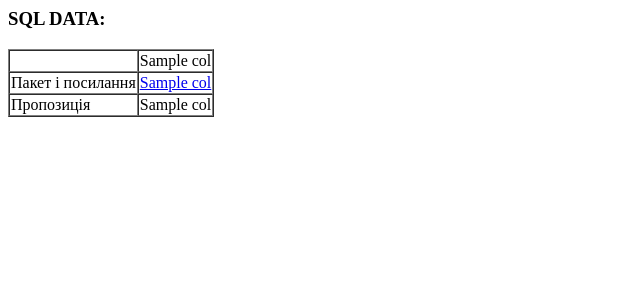
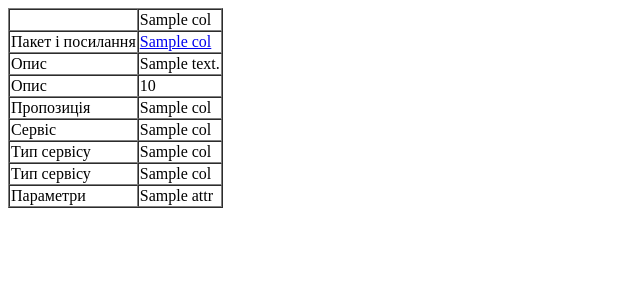
Before and after one commit to UkrSoft/choose-operator, a Django app: template BestOperator/templates/BestOperator/results.html in a window 1280 px wide. Shown: the top 300 px of the page, without its empty margins (0-640 px from the left). Run offline with Django 3.2, Linux system fonts and the light colour scheme; the template is opened without the code that fills it: most values are stand-ins (such as "Sample title", 1, 10 or a date in 2020).

Commit message:
.idea folder is not ignored on VCS level for any more; added output of all valued columns to the template

```diff
--- a/BestOperator/templates/BestOperator/results.html
+++ b/BestOperator/templates/BestOperator/results.html
@@ -1,11 +1,11 @@
 <html><!--glyphicon glyphicon-bookmark-->
-{% load bestoperator_extras %}
-    <body><h3>SQL DATA:</h3>
+    {% load bestoperator_extras %}
+    <body>
         <table border="1" cellspacing="0">
-            <thead><td>&nbsp</td>
+            <thead><tr><td>&nbsp</td>
                 {% for col in sqlRows|row_data:"oper_name" %}
                     <td>{{ col }}</td>
-                {% endfor %}
+                {% endfor %}</tr>
             </thead>
             <tbody>
                 <tr><td>Пакет і посилання</td>
@@ -13,8 +13,38 @@
                         <td><a href="{{ col|gv:"pack_link" }}">{{ col|gv:"pack_name" }}</a></td>
                     {% endfor %}
                 </tr>
+                <tr><td>Опис</td>
+                    {% for col in sqlRows|row_data:"pack_descr" %}
+                        <td>{{ col }}</td>
+                    {% endfor %}
+                </tr>
+                <tr><td>Опис</td>
+                    {% for col in sqlRows|row_data:"pack_price" %}
+                        <td>{{ col }}</td>
+                    {% endfor %}
+                </tr>
                 <tr><td>Пропозиція</td>
                     {% for col in sqlRows|row_data:"offer_name" %}
+                        <td>{{ col }}</td>
+                    {% endfor %}
+                </tr>
+                <tr><td>Сервіс</td>
+                    {% for col in sqlRows|row_data:"service_name" %}
+                        <td>{{ col }}</td>
+                    {% endfor %}
+                </tr>
+                <tr><td>Тип сервісу</td>
+                    {% for col in sqlRows|row_data:"st_name" %}
+                        <td>{{ col }}</td>
+                    {% endfor %}
+                </tr>
+                <tr><td>Тип сервісу</td>
+                    {% for col in sqlRows|row_data:"st_name" %}
+                        <td>{{ col }}</td>
+                    {% endfor %}
+                </tr>
+                <tr><td>Параметри</td>
+                    {% for col in sqlRows|row_data:"attr" %}
                         <td>{{ col }}</td>
                     {% endfor %}
                 </tr>
--- a/BestOperator/templatetags/bestoperator_extras.py
+++ b/BestOperator/templatetags/bestoperator_extras.py
@@ -30,3 +30,7 @@ def get_value(struct, key):
             return struct.get(key)
         return 'gv:key \''+key+'\' doesn\'t exist'
     return 'gv:<unknown type>:'+struct
+
+def get_attr_values(id, type):
+    """Returns attr names and values lined to the given object by given id and object type"""
+    pass
```
Also changed, not shown: BestOperator/views.py (+6 -2 lines), 1 other file.
